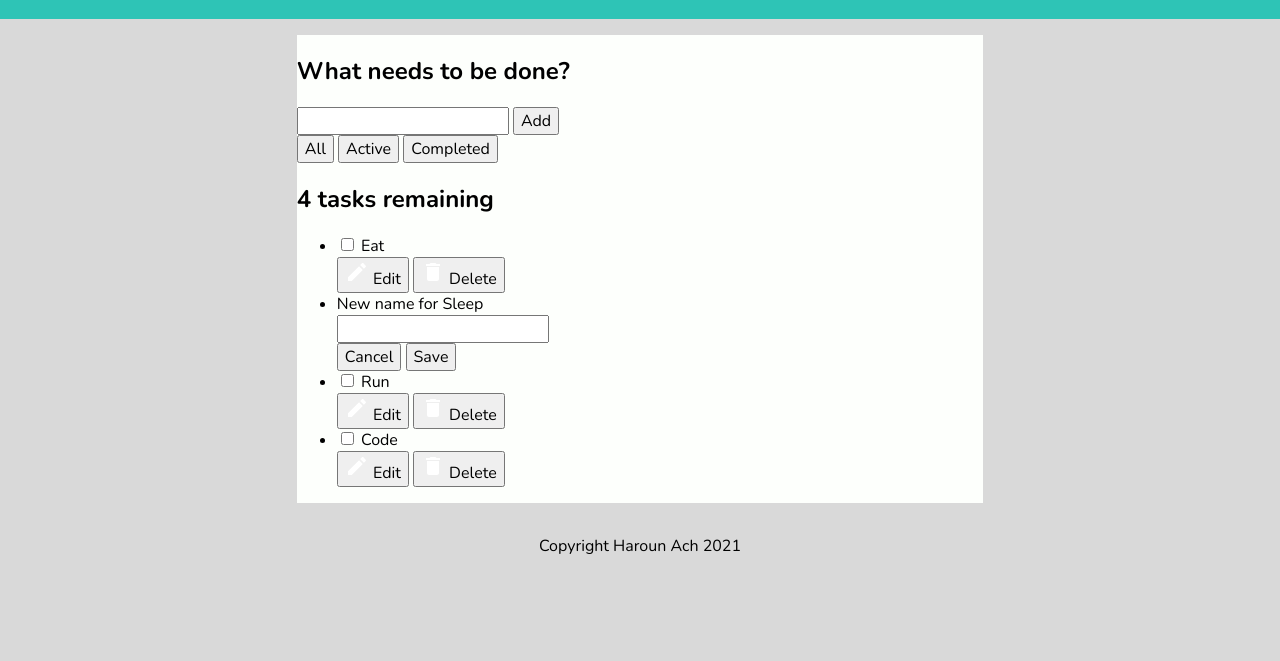
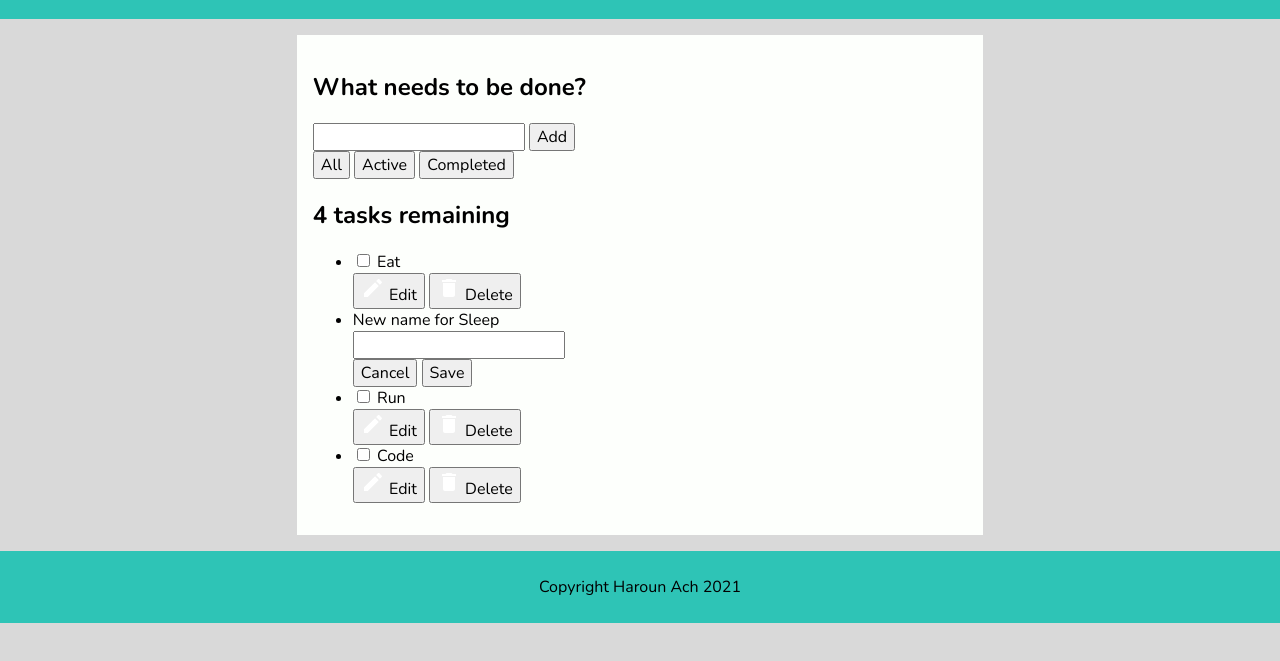
Before and after one commit to harounach/todolist-frontend, a website: page public/index.html in a window 1280 px wide. Shown: the part 69-730 px from the top of the page. Drawn offline with nearby package versions, Linux system fonts and the light colour scheme; files that its build step writes are made by us from their sources.

Commit message:
Add footer styles

```diff
--- a/sass/abstracts/_variables.scss
+++ b/sass/abstracts/_variables.scss
@@ -6,7 +6,7 @@ $background-color: #d9d9d9;
 $error-color: #ff9f1c;
 
 // text colors
-$on-primary-color: #ffffff;
+$on-primary-color: #000000;
 $on-secondary-color: #ffffff;
 $on-surface-color: #000000;
 $on-background-color: #000000;
--- /dev/null
+++ b/sass/components/_footer.scss
@@ -0,0 +1,11 @@
+@use "../abstracts/variables" as vars;
+
+// footer
+.footer {
+  width: 100%;
+  height: 4.5rem;
+  background-color: vars.$primary-color;
+  display: flex;
+  justify-content: center;
+  align-items: center;
+}
--- a/sass/main.scss
+++ b/sass/main.scss
@@ -18,6 +18,7 @@
 
 // <components>
 @use "./components/header";
+@use "./components/footer";
 
 // <pages>
 @use "./pages/home";
--- a/sass/pages/_home.scss
+++ b/sass/pages/_home.scss
@@ -24,6 +24,7 @@
   // page__todo-wrapper
   .page__todo-wrapper {
     width: 55%;
+    padding: 1rem;
     background-color: vars.$surface-color;
   }
 
```
